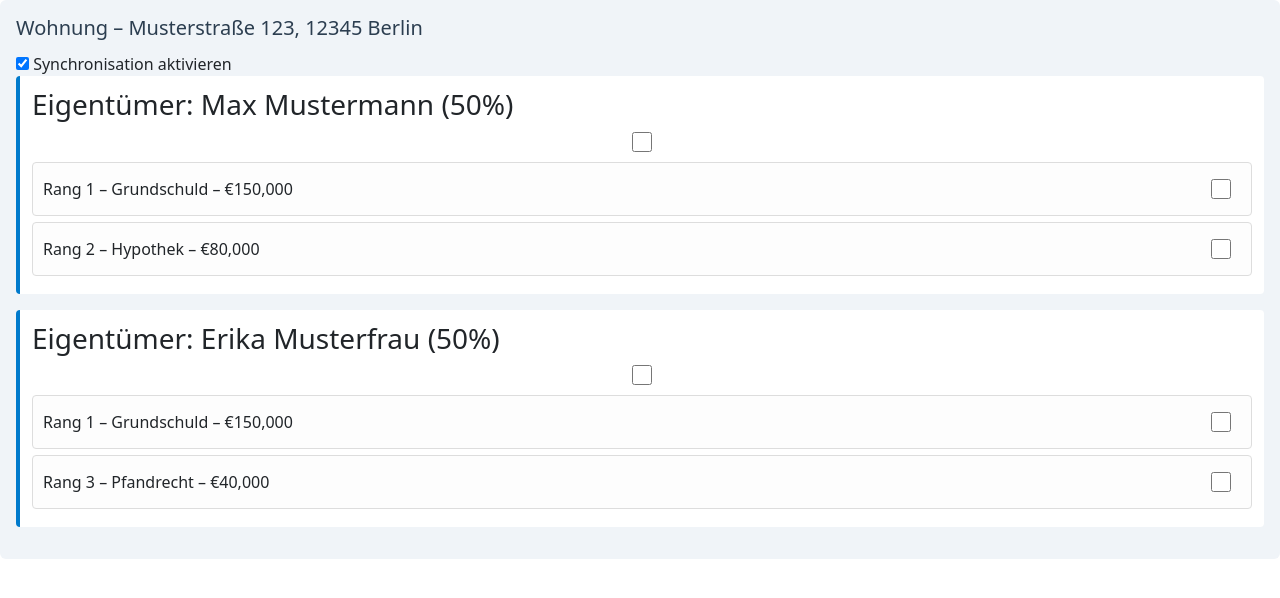
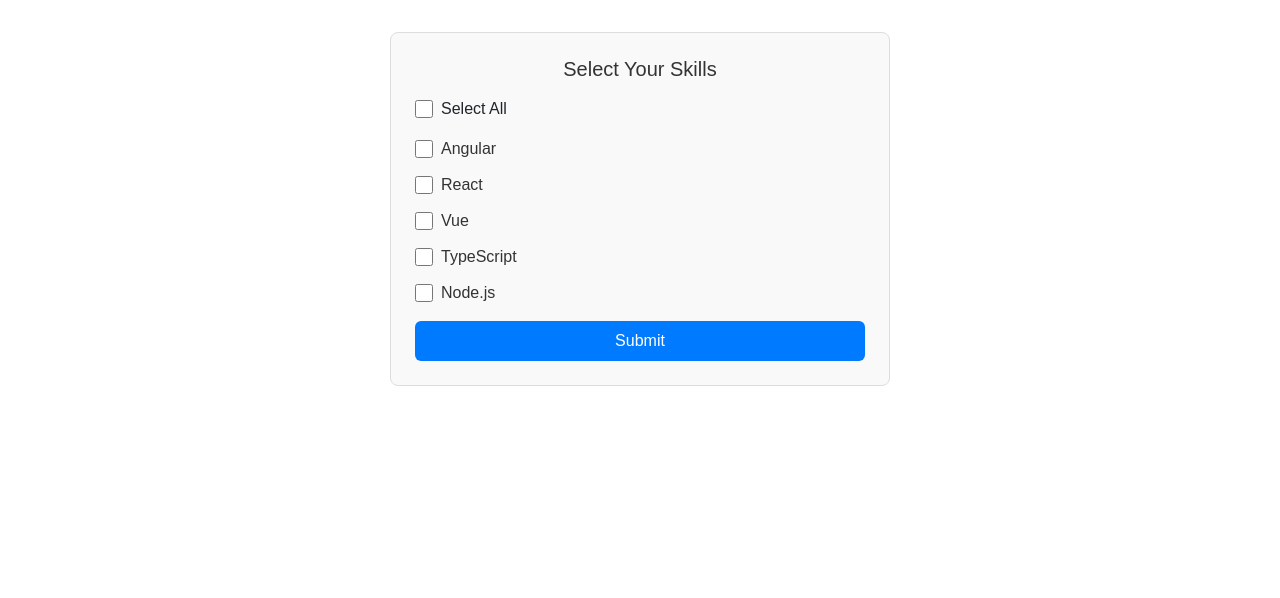
Before and after one commit to DYO1407/Angular_Training-, an Angular app: page / in a window 1280 px wide. Shown: the top 598 px of the page. Built offline with nearby package versions, Linux system fonts and the light colour scheme.

Commit message:
Added reuseable Select All checkbox

```diff
--- a/src/app/app.component.html
+++ b/src/app/app.component.html
@@ -84,4 +84,5 @@
   <!-- <simple-dynamic-forms></simple-dynamic-forms> -->
 <!-- <app-dynamic-form-host></app-dynamic-form-host> -->
 
-<app-property></app-property>
+<!-- <app-property></app-property> -->
+<profileform></profileform>
--- a/src/app/app.module.ts
+++ b/src/app/app.module.ts
@@ -17,6 +17,8 @@ import { PropertyComponent } from './property/property.component';
 import { ShareComponent } from './share/share.component';
 import { MortgageComponent } from './mortgage/mortgage.component';
 import { CheckboxComponent } from './shared/check-box/check-box.component';
+import { SelectallCheckboxComponent } from './selectall-checkbox/selectall-checkbox.component';
+import { ProfileformComponent } from './profileform/profileform.component';
 
 // import { ReactiveFormComponent } from './reactive-form/reactive-form.component';
 
@@ -36,6 +38,8 @@ import { CheckboxComponent } from './shared/check-box/check-box.component';
     ShareComponent,
     MortgageComponent,
     CheckboxComponent,
+    SelectallCheckboxComponent,
+    ProfileformComponent,
 
     // ReactiveFormComponent
   ],
--- /dev/null
+++ b/src/app/profileform/profileform.component.css
@@ -0,0 +1,74 @@
+/* Main container */
+.profile-form-container {
+  padding: 1.5rem;
+  max-width: 500px;
+  margin: 2rem auto;
+  border: 1px solid #ddd;
+  border-radius: 8px;
+  font-family: Arial, sans-serif;
+  background-color: #f9f9f9;
+}
+
+/* Title */
+.form-title {
+  margin-bottom: 1rem;
+  text-align: center;
+  font-size: 20px;
+  color: #333;
+}
+
+/* Select-all checkbox wrapper */
+.select-all-wrapper {
+  margin-bottom: 1rem;
+}
+
+/* Skills list container */
+.skills-list {
+  display: flex;
+  flex-direction: column;
+  gap: 0.75rem;
+  margin-bottom: 1rem;
+}
+
+/* Single skill item */
+.skill-item {
+  display: flex;
+  align-items: center;
+}
+
+/* Label styling */
+.skill-label {
+  display: flex;
+  align-items: center;
+  gap: 0.5rem;
+  cursor: pointer;
+}
+
+/* Checkbox styling */
+.skill-checkbox {
+  width: 18px;
+  height: 18px;
+}
+
+/* Skill name text */
+.skill-name {
+  font-size: 16px;
+  color: #333;
+}
+
+/* Submit button */
+.submit-button {
+  width: 100%;
+  padding: 0.5rem 1rem;
+  font-size: 16px;
+  background-color: #007bff;
+  color: #fff;
+  border: none;
+  border-radius: 6px;
+  cursor: pointer;
+  transition: background-color 0.2s;
+}
+
+.submit-button:hover {
+  background-color: #0056b3;
+}
--- /dev/null
+++ b/src/app/profileform/profileform.component.html
@@ -0,0 +1,22 @@
+<div [formGroup]="profileForm" class="profile-form-container">
+
+  <h2 class="form-title">Select Your Skills</h2>
+
+  <div class="select-all-wrapper">
+    <selectall-checkbox
+    [(isChecked)]="allSelected"
+    (isCheckedChange)="toggleAllSkills($event)">
+  </selectall-checkbox>
+  </div>
+
+  <div formArrayName="skills" class="skills-list">
+    <div *ngFor="let skill of Skills.controls; index as i" [formGroupName]="i" class="skill-item">
+      <label class="skill-label">
+        <input type="checkbox" formControlName="isSelected" class="skill-checkbox" />
+        <span class="skill-name">{{ skill.get('name')?.value }}</span>
+      </label>
+    </div>
+  </div>
+
+  <button type="submit" (click)="onSubmit()" class="submit-button">Submit</button>
+</div>
--- /dev/null
+++ b/src/app/profileform/profileform.component.ts
@@ -0,0 +1,86 @@
+import { Component, OnInit } from '@angular/core';
+import { FormArray, FormBuilder, FormGroup } from '@angular/forms';
+
+@Component({
+  selector: 'profileform',
+  templateUrl: './profileform.component.html',
+  styleUrls: ['./profileform.component.css']
+})
+export class ProfileformComponent {
+
+availableSkills = ['Angular', 'React', 'Vue', 'TypeScript', 'Node.js'];
+
+profileForm: FormGroup
+
+constructor(private fb: FormBuilder) {
+
+  this.profileForm= this.fb.group({
+    name:[''],
+    email:[''],
+    skills:this.fb.array([]) // FormArray to hold skills of Form group
+
+
+  });
+
+  this.initializeSkills();
+}
+
+ngDoCheck() {
+  this.allSelected = this.areAllSkillsSelected();
+}
+
+
+
+get Skills()
+  {
+    return this.profileForm.get('skills') as FormArray;
+  }
+
+
+initializeSkills():void
+  {
+      const skillsControls = this.availableSkills.map(skill => this.fb.group(
+
+        {
+            name:[skill],
+            isSelected:[false]
+        }
+      ))
+
+      this.Skills.clear();
+
+      skillsControls.forEach(control => this.Skills.push(control));
+  }
+
+
+
+  onSubmit(): void {
+    console.log('Full form value:', this.profileForm.value);
+  }
+
+
+  allSelected = false;
+
+
+
+toggleAllSkills(select: boolean): void {
+  this.allSelected = select;
+  this.Skills.controls.forEach(control => {
+    control.get('isSelected')?.setValue(select);
+  });
+}
+
+
+areAllSkillsSelected(): boolean {
+  return this.Skills.controls.every(control => control.get('isSelected')?.value);
+}
+
+
+
+
+
+
+
+
+
+}
--- /dev/null
+++ b/src/app/selectall-checkbox/selectall-checkbox.component.css
@@ -0,0 +1,25 @@
+.selectAll-container {
+  margin-bottom: 1rem;
+  padding: 0.5rem;
+  font-family: Arial, sans-serif;
+}
+
+.selectAll-label {
+  display: flex;
+  align-items: center;
+  gap: 0.5rem;
+  cursor: pointer;
+  user-select: none;
+  font-size: 16px;
+}
+
+.selectAll-checkbox {
+  width: 18px;
+  height: 18px;
+  cursor: pointer;
+}
+
+.selectAll-text {
+  font-weight: 500;
+  color: #333;
+}
--- /dev/null
+++ b/src/app/selectall-checkbox/selectall-checkbox.component.html
@@ -0,0 +1,9 @@
+<label class="selectAll-label">
+  <input
+    type="checkbox"
+    [(ngModel)]="isChecked"
+    (ngModelChange)="onChange()"
+    class="selectAll-checkbox"
+  />
+  <span>Select All</span>
+</label>
--- /dev/null
+++ b/src/app/selectall-checkbox/selectall-checkbox.component.ts
@@ -0,0 +1,18 @@
+import { Component, EventEmitter, Input, Output } from '@angular/core';
+
+@Component({
+  selector: 'selectall-checkbox',
+  templateUrl: './selectall-checkbox.component.html',
+  styleUrl: './selectall-checkbox.component.css'
+})
+export class SelectallCheckboxComponent {
+
+
+
+  @Input() isChecked: boolean = false;
+  @Output() isCheckedChange = new EventEmitter<boolean>();
+
+  onChange(): void {
+    this.isCheckedChange.emit(this.isChecked);
+  }
+}
```
Also changed, not shown: 2 other files (tests, documents, lock files or other folders).
